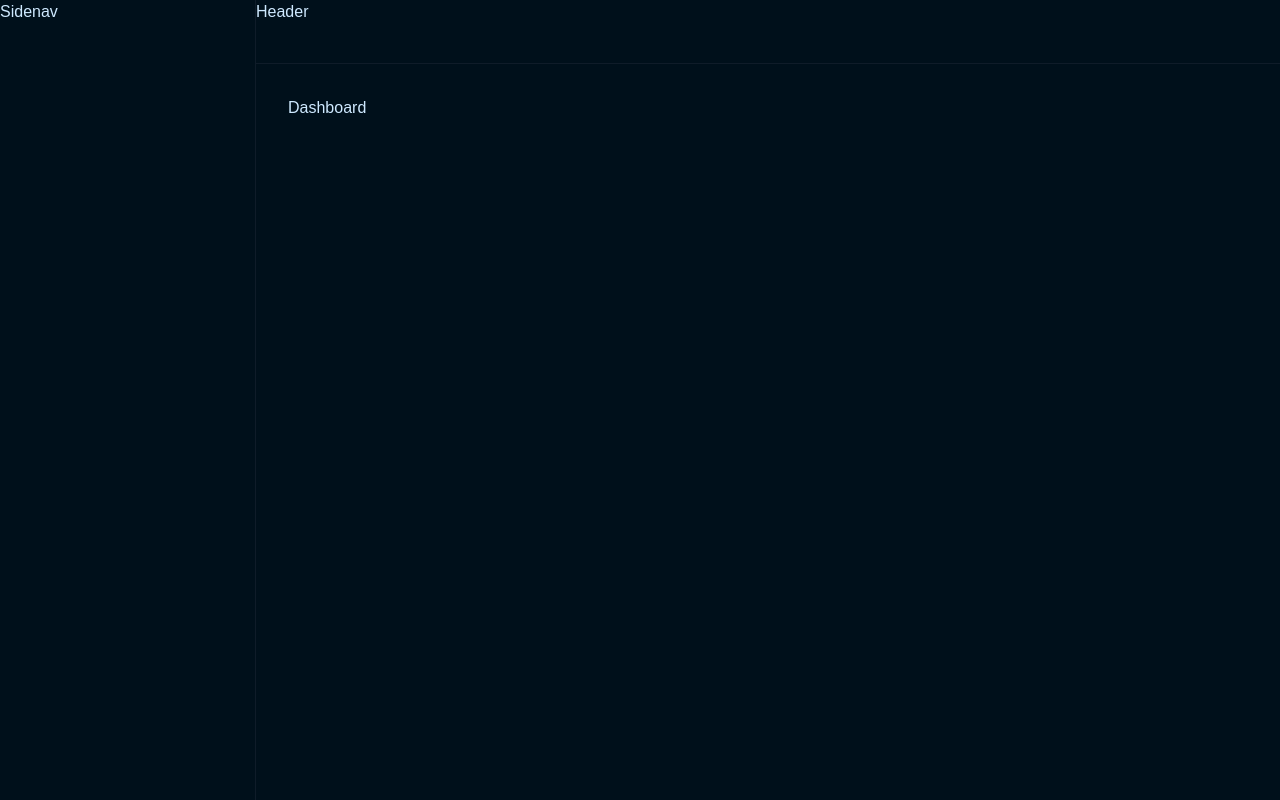
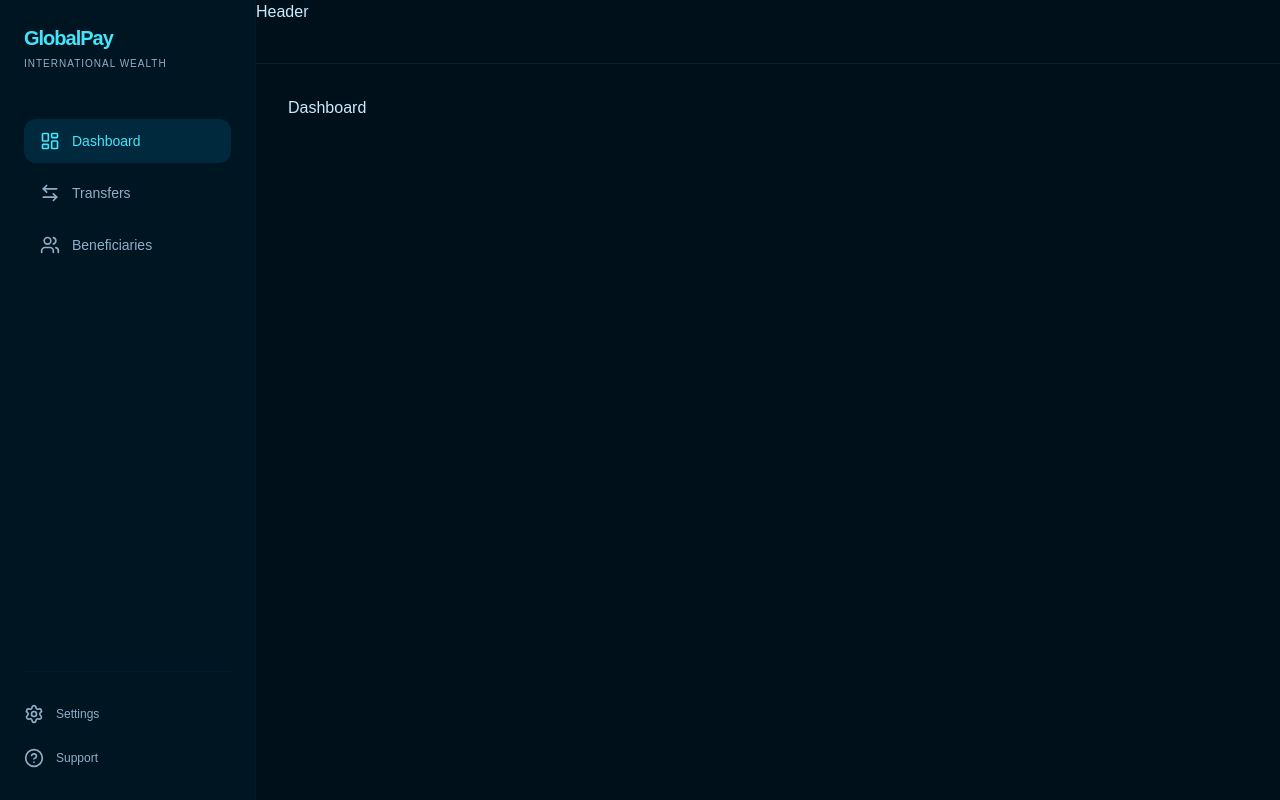
Before and after one commit to isandracruz/globalpay-fintech-dashboard, a Next.js app: page / in a window 1280 px wide. Built offline with nearby package versions, Linux system fonts and the light colour scheme.

Commit message:
feat: implement modular sidenav components for dashboard

```diff
--- a/app/(dashboard)/layout.tsx
+++ b/app/(dashboard)/layout.tsx
@@ -1,14 +1,13 @@
+import Sidenav from "@/components/layout/Sidenav/Sidenav";
+
 export default function DashboardLayout({
     children,
 }: {
     children: React.ReactNode;
 }) {
     return (
-    <div className="flex min-h-screen  bg-surface text-on-surface">
-
-      <aside className="hidden md:block w-64 border-r border-gray-800/50">
-        <h1>Sidenav</h1>
-      </aside>
+        <div className="flex min-h-screen bg-surface text-on-surface">
+            <Sidenav />
 
             <main className="flex-1 flex flex-col min-w-0">
 
--- /dev/null
+++ b/components/layout/Sidenav/Sidenav.tsx
@@ -0,0 +1,15 @@
+import SidenavFooter from "./SidenavFooter";
+import SidenavLinks from "./SidenavLinks";
+import SidenavLogo from "./SidenavLogo";
+
+export default function Sidenav() {
+    return (
+        <aside className="left-0 top-0 h-screen w-64 bg-surface-container-low flex flex-col p-6 z-50 border-r border-outline-variant/10">
+            <SidenavLogo />
+
+            <SidenavLinks />
+
+            <SidenavFooter />
+        </aside>
+    );
+}
--- /dev/null
+++ b/components/layout/Sidenav/SidenavFooter.tsx
@@ -0,0 +1,34 @@
+import { CircleQuestionMark, Settings } from "lucide-react";
+
+const links = [
+    {
+        name: 'Settings',
+        href: '/settings',
+        icon: Settings
+    },
+    {
+        name: 'Support',
+        href: '/support',
+        icon: CircleQuestionMark
+    }
+];
+
+export default function SidenavFooter() {
+    return (
+        <div className="flex flex-col gap-2 border-t border-outline-variant/10 pt-6">
+            {links.map((link) => {
+                const LinkIcon = link.icon;
+                return (
+                    <a
+                        key={link.name}
+                        href={link.href}
+                        className="text-on-surface-variant hover:text-on-surface flex items-center gap-3 py-2 transition-colors"
+                    >
+                        <LinkIcon size={20} strokeWidth={2} />
+                        <span className="text-xs font-medium">{link.name}</span>
+                    </a>)
+            })}
+        </div>
+    )
+
+}
--- /dev/null
+++ b/components/layout/Sidenav/SidenavLinks.tsx
@@ -0,0 +1,50 @@
+'use client';
+
+import { clsx } from "clsx";
+import { LayoutDashboard, ArrowLeftRight, Users } from "lucide-react";
+import { usePathname } from "next/navigation";
+
+const links = [
+    {
+        name: 'Dashboard',
+        href: '/',
+        icon: LayoutDashboard
+    },
+    {
+        name: 'Transfers',
+        href: '/transfers',
+        icon: ArrowLeftRight
+    },
+    {
+        name: 'Beneficiaries',
+        href: '/beneficiaries',
+        icon: Users
+    },
+];
+
+export default function SidenavLinks() {
+    const pathname = usePathname();
+
+    return (
+        <nav className="flex-1 flex flex-col gap-2">
+            {links.map((link) => {
+                const LinkIcon = link.icon;
+
+                return (
+                    <a
+                        key={link.name}
+                        href={link.href}
+                        className={clsx("text-on-surface-variant hover:bg-[#00293d]/30 rounded-xl px-4 py-3 flex items-center gap-3 transition-all", {
+                            "bg-surface-variant text-primary": pathname === link.href
+                        })}
+
+                    >
+                        <LinkIcon size={20} strokeWidth={2} />
+
+                        <span className="font-medium text-sm">{link.name}</span>
+                    </a>
+                )
+            })}
+        </nav>
+    );
+}
--- /dev/null
+++ b/components/layout/Sidenav/SidenavLogo.tsx
@@ -0,0 +1,8 @@
+export default function SidenavLogo() {
+    return (
+        <div className="mb-12">
+            <h1 className="text-xl font-bold text-[#42e5fa] tracking-tighter">GlobalPay</h1>
+            <p className="text-[10px] uppercase tracking-widest text-on-surface-variant mt-1">International Wealth</p>
+        </div>
+    );
+}
--- a/package.json
+++ b/package.json
@@ -12,6 +12,8 @@
     "@supabase/supabase-js": "^2.102.1",
     "@tanstack/react-query": "^5.96.2",
     "@tanstack/react-query-devtools": "^5.96.2",
+    "clsx": "^2.1.1",
+    "lucide-react": "^1.7.0",
     "next": "16.2.2",
     "react": "19.2.4",
     "react-dom": "19.2.4"
```
Also changed, not shown: 1 other file (tests, documents, lock files or other folders). Lines whose indentation alone changed are shown as unchanged.
